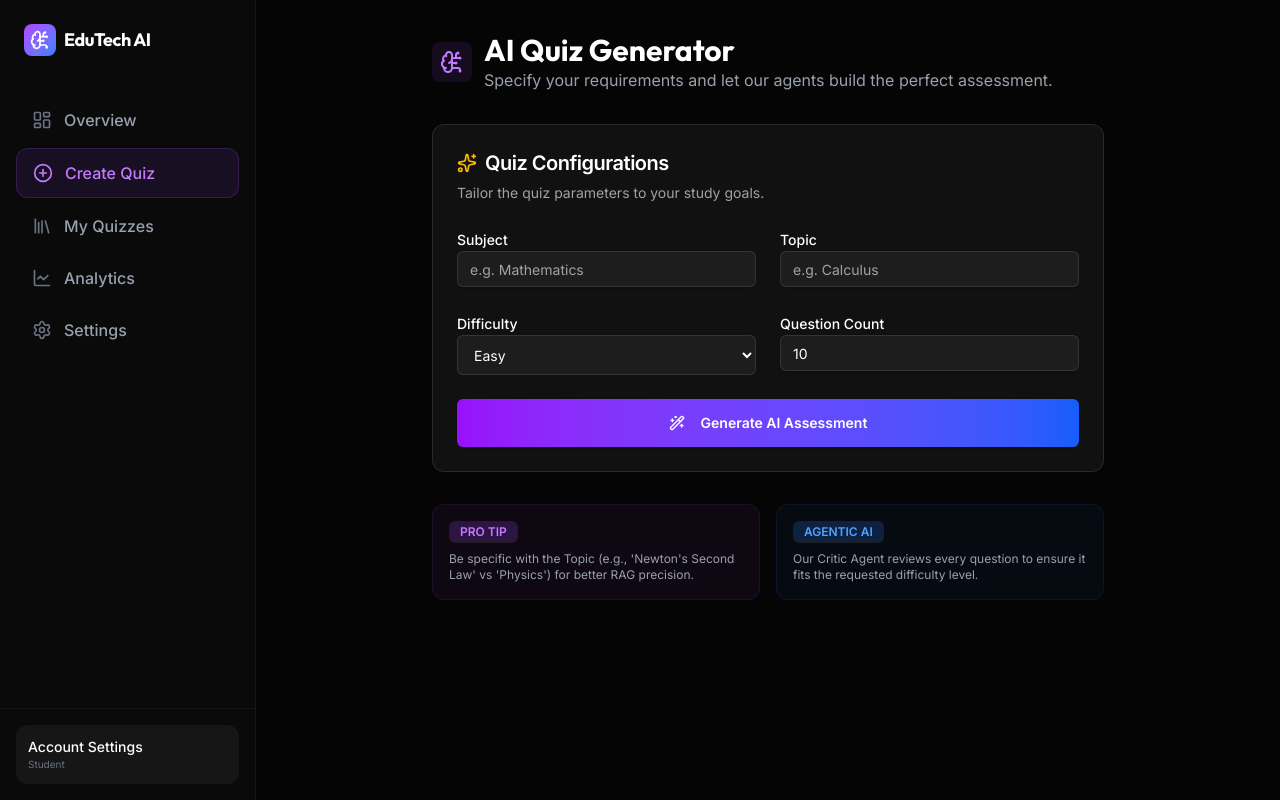
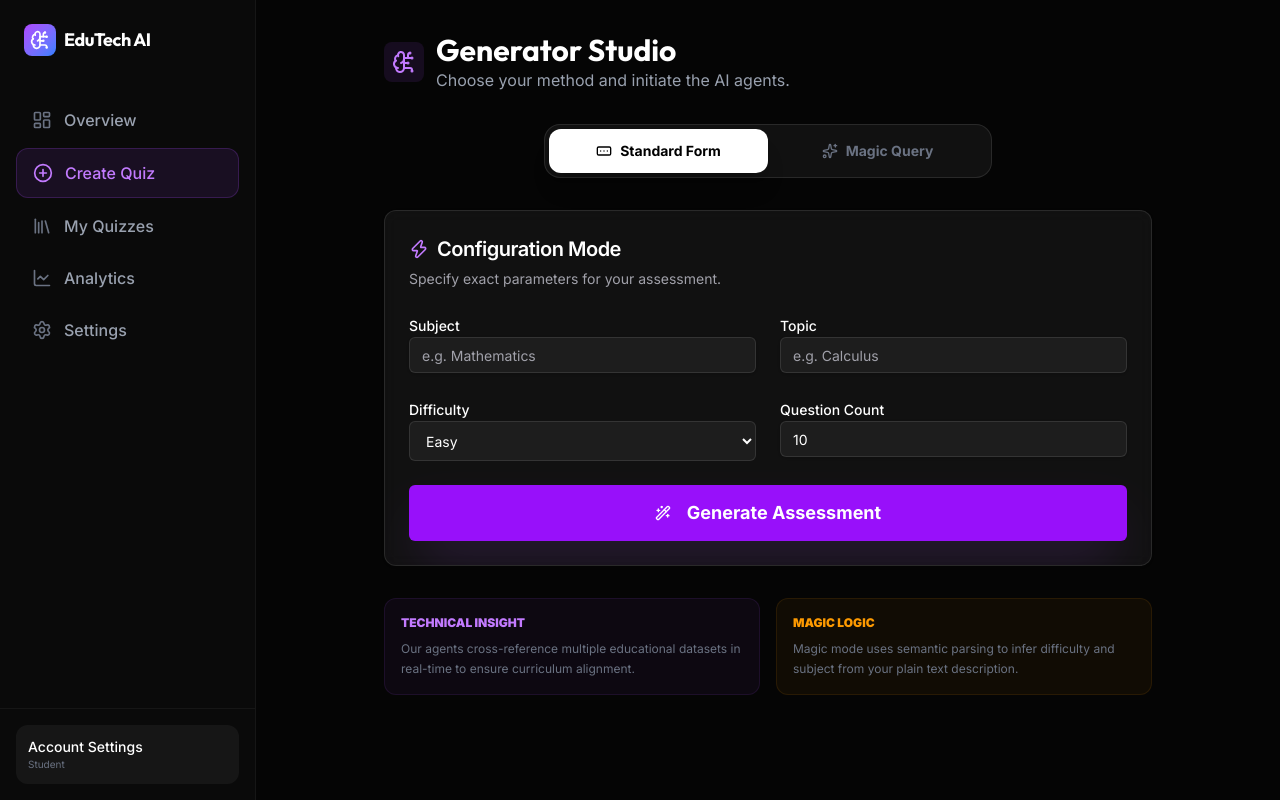
Before and after one commit to Ramdas-Chaugale/edutech-ai, a Next.js app: page /student/create in a window 1280 px wide. Built offline with nearby package versions, Linux system fonts and the light colour scheme.

Commit message:
feat: unify Standard and Magic Query modes into a single Generator Studio

```diff
--- a/src/app/(dashboard)/student/create/page.tsx
+++ b/src/app/(dashboard)/student/create/page.tsx
@@ -7,11 +7,15 @@ import { Button } from "@/components/ui/button";
 import { Input } from "@/components/ui/input";
 import { Label } from "@/components/ui/label";
 import { Badge } from "@/components/ui/badge";
-import { BrainCircuit, Loader2, Sparkles, Wand2 } from "lucide-react";
+import { Textarea } from "@/components/ui/textarea";
+import { BrainCircuit, Loader2, Sparkles, Wand2, FormInput, Zap } from "lucide-react";
 import { toast } from "sonner";
+import { cn } from "@/lib/utils";
 
 export default function CreateQuizPage() {
+  const [mode, setMode] = useState<"standard" | "magic">("standard");
   const [loading, setLoading] = useState(false);
+  const [query, setQuery] = useState("");
   const router = useRouter();
 
   const handleGenerate = async (e: React.FormEvent<HTMLFormElement>) => {
@@ -19,7 +23,11 @@ export default function CreateQuizPage() {
     setLoading(true);
 
     const formData = new FormData(e.currentTarget);
-    const data = Object.fromEntries(formData);
+    const baseData = Object.fromEntries(formData);
+
+    const data = mode === "magic"
+      ? { topic: query, difficulty: "MEDIUM", count: 10, subject: "General Knowledge", isQueryMode: true }
+      : baseData;
 
     try {
       const res = await fetch("/api/quiz/generate", {
@@ -30,7 +38,7 @@ export default function CreateQuizPage() {
       if (!res.ok) throw new Error("Failed to generate quiz");
 
       const quiz = await res.json();
-      toast.success("Quiz generated successfully!");
+      toast.success(mode === "magic" ? "Magic! Quiz generated." : "Quiz generated successfully!");
       router.push(`/student/quizzes/${quiz.id}`);
     } catch (err: any) {
       toast.error(err.message);
@@ -40,60 +48,120 @@ export default function CreateQuizPage() {
   };
 
   return (
-    <div className="max-w-2xl mx-auto space-y-8 animate-in fade-in slide-in-from-bottom-4 duration-700">
+    <div className="max-w-3xl mx-auto space-y-8 animate-in fade-in slide-in-from-bottom-4 duration-700">
+      {/* Header */}
+      <div className="flex items-center justify-between">
         <div className="flex items-center gap-3">
           <div className="p-2 bg-purple-500/10 rounded-lg">
             <BrainCircuit className="w-6 h-6 text-purple-400" />
           </div>
           <div>
-          <h1 className="text-3xl font-bold font-outfit">AI Quiz Generator</h1>
-          <p className="text-gray-400">Specify your requirements and let our agents build the perfect assessment.</p>
+            <h1 className="text-3xl font-bold font-outfit">Generator Studio</h1>
+            <p className="text-gray-400">Choose your method and initiate the AI agents.</p>
           </div>
+        </div>
+      </div>
+
+      {/* Mode Switcher */}
+      <div className="flex p-1 bg-white/5 border border-white/10 rounded-2xl w-full max-w-md mx-auto">
+        <button
+          onClick={() => setMode("standard")}
+          className={cn(
+            "flex-1 flex items-center justify-center gap-2 py-3 rounded-xl text-sm font-bold transition-all",
+            mode === "standard" ? "bg-white text-black shadow-xl" : "text-gray-500 hover:text-gray-300"
+          )}
+        >
+          <FormInput className="w-4 h-4" /> Standard Form
+        </button>
+        <button
+          onClick={() => setMode("magic")}
+          className={cn(
+            "flex-1 flex items-center justify-center gap-2 py-3 rounded-xl text-sm font-bold transition-all",
+            mode === "magic" ? "bg-amber-500 text-black shadow-xl" : "text-gray-500 hover:text-gray-300"
+          )}
+        >
+          <Sparkles className="w-4 h-4" /> Magic Query
+        </button>
       </div>
 
       <Card className="bg-white/5 border-white/10 backdrop-blur-sm overflow-hidden relative">
         {loading && (
-          <div className="absolute inset-0 bg-black/60 backdrop-blur-sm z-50 flex flex-col items-center justify-center text-center p-6 animate-in fade-in">
+          <div className="absolute inset-0 bg-black/80 backdrop-blur-md z-50 flex flex-col items-center justify-center text-center p-6 animate-in fade-in">
             <Loader2 className="w-10 h-10 text-purple-500 animate-spin mb-4" />
-            <p className="text-lg font-semibold text-white">Agentic Workflow in Action...</p>
-            <p className="text-sm text-gray-400 mt-2">Planner and Generator agents are collaborating to draft your quiz.</p>
+            <p className="text-xl font-bold text-white">
+              {mode === "magic" ? "Casting Magic Spell..." : "Agents Collaborating..."}
+            </p>
+            <p className="text-sm text-gray-400 mt-2">
+              Our {mode === "magic" ? "Research Agent" : "Planner"} is drafting high-quality content for you.
+            </p>
           </div>
         )}
 
         <CardHeader>
           <CardTitle className="text-xl flex items-center gap-2">
-            <Sparkles className="w-5 h-5 text-amber-400" /> Quiz Configurations
+            {mode === "standard" ? <Zap className="w-5 h-5 text-purple-400" /> : <Wand2 className="w-5 h-5 text-amber-400" />}
+            {mode === "standard" ? "Configuration Mode" : "Natural Language Mode"}
           </CardTitle>
-          <CardDescription>Tailor the quiz parameters to your study goals.</CardDescription>
+          <CardDescription>
+            {mode === "standard"
+              ? "Specify exact parameters for your assessment."
+              : "Simply type what you want to learn in plain English."}
+          </CardDescription>
         </CardHeader>
 
         <CardContent>
           <form onSubmit={handleGenerate} className="space-y-6">
-            <div className="grid grid-cols-1 md:grid-cols-2 gap-6">
+            {mode === "standard" ? (
+              <div className="grid grid-cols-1 md:grid-cols-2 gap-6 animate-in slide-in-from-left-4 duration-500">
                 <div className="space-y-2">
-                <Label htmlFor="subject">Subject</Label>
-                <Input name="subject" id="subject" placeholder="e.g. Mathematics" required className="bg-white/5 border-white/10 focus:border-purple-500/50" />
+                  <Label>Subject</Label>
+                  <Input name="subject" placeholder="e.g. Mathematics" required className="bg-white/5 border-white/10 focus:border-purple-500/50" />
                 </div>
                 <div className="space-y-2">
-                <Label htmlFor="topic">Topic</Label>
-                <Input name="topic" id="topic" placeholder="e.g. Calculus" required className="bg-white/5 border-white/10 focus:border-purple-500/50" />
+                  <Label>Topic</Label>
+                  <Input name="topic" placeholder="e.g. Calculus" required className="bg-white/5 border-white/10 focus:border-purple-500/50" />
                 </div>
                 <div className="space-y-2">
-                <Label htmlFor="difficulty">Difficulty</Label>
-                <select name="difficulty" id="difficulty" className="flex h-10 w-full rounded-md border border-white/10 bg-white/5 px-3 py-2 text-sm ring-offset-background focus:outline-none focus:ring-2 focus:ring-purple-500/50">
+                  <Label>Difficulty</Label>
+                  <select name="difficulty" className="flex h-10 w-full rounded-md border border-white/10 bg-white/5 px-3 py-2 text-sm ring-offset-background focus:outline-none focus:ring-2 focus:ring-purple-500/50">
                     <option value="EASY">Easy</option>
                     <option value="MEDIUM">Medium</option>
                     <option value="HARD">Hard</option>
                   </select>
                 </div>
                 <div className="space-y-2">
-                <Label htmlFor="count">Question Count</Label>
-                <Input type="number" name="count" id="count" defaultValue={10} min={1} max={50} className="bg-white/5 border-white/10 focus:border-purple-500/50" />
+                  <Label>Question Count</Label>
+                  <Input type="number" name="count" defaultValue={10} min={1} max={50} className="bg-white/5 border-white/10 focus:border-purple-500/50" />
                 </div>
               </div>
+            ) : (
+              <div className="space-y-6 animate-in slide-in-from-right-4 duration-500">
+                <Textarea
+                  placeholder="e.g. Create a 10-question quiz on World War II major battles for Grade 12 students..."
+                  value={query}
+                  onChange={(e) => setQuery(e.target.value)}
+                  className="min-h-[180px] bg-white/5 border-white/10 text-lg p-6 focus:ring-amber-500/50 resize-none"
+                  required
+                />
+                <div className="flex flex-wrap gap-2">
+                  <Badge variant="outline" className="cursor-pointer hover:bg-white/10" onClick={() => setQuery("Basic Algebra for 8th Grade")}>Algebra</Badge>
+                  <Badge variant="outline" className="cursor-pointer hover:bg-white/10" onClick={() => setQuery("Photosynthesis and Plant Biology")}>Biology</Badge>
+                  <Badge variant="outline" className="cursor-pointer hover:bg-white/10" onClick={() => setQuery("World War II major battles")}>History</Badge>
+                </div>
+              </div>
+            )}
 
-            <Button type="submit" disabled={loading} className="w-full h-12 bg-gradient-to-r from-purple-600 to-blue-600 hover:from-purple-500 hover:to-blue-500 text-white font-semibold">
-              {loading ? "Generating..." : <><Wand2 className="mr-2 w-4 h-4" /> Generate AI Assessment</>}
+            <Button
+              type="submit"
+              disabled={loading}
+              className={cn(
+                "w-full h-14 text-lg font-bold shadow-2xl transition-all",
+                mode === "standard"
+                  ? "bg-purple-600 hover:bg-purple-500 text-white shadow-purple-500/20"
+                  : "bg-amber-500 hover:bg-amber-400 text-black shadow-amber-500/20"
+              )}
+            >
+              {loading ? "Generating..." : <><Wand2 className="mr-2 w-5 h-5" /> {mode === "standard" ? "Generate Assessment" : "Cast Magic Spell"}</>}
             </Button>
           </form>
         </CardContent>
@@ -101,16 +169,12 @@ export default function CreateQuizPage() {
 
       <div className="grid grid-cols-1 md:grid-cols-2 gap-4">
         <div className="p-4 rounded-xl bg-purple-500/5 border border-purple-500/10">
-          <h4 className="text-sm font-semibold flex items-center gap-2 mb-2">
-            <Badge variant="outline" className="bg-purple-500/20 text-purple-400">PRO TIP</Badge>
-          </h4>
-          <p className="text-xs text-gray-400">Be specific with the Topic (e.g., 'Newton's Second Law' vs 'Physics') for better RAG precision.</p>
+          <h4 className="text-xs font-black uppercase text-purple-400 mb-2">Technical Insight</h4>
+          <p className="text-xs text-gray-500 leading-relaxed">Our agents cross-reference multiple educational datasets in real-time to ensure curriculum alignment.</p>
         </div>
-        <div className="p-4 rounded-xl bg-blue-500/5 border border-blue-500/10">
-          <h4 className="text-sm font-semibold flex items-center gap-2 mb-2">
-            <Badge variant="outline" className="bg-blue-500/20 text-blue-400">AGENTIC AI</Badge>
-          </h4>
-          <p className="text-xs text-gray-400">Our Critic Agent reviews every question to ensure it fits the requested difficulty level.</p>
+        <div className="p-4 rounded-xl bg-amber-500/5 border border-amber-500/10">
+          <h4 className="text-xs font-black uppercase text-amber-500 mb-2">Magic Logic</h4>
+          <p className="text-xs text-gray-500 leading-relaxed">Magic mode uses semantic parsing to infer difficulty and subject from your plain text description.</p>
         </div>
       </div>
     </div>
```
Lines whose indentation alone changed are shown as unchanged.
